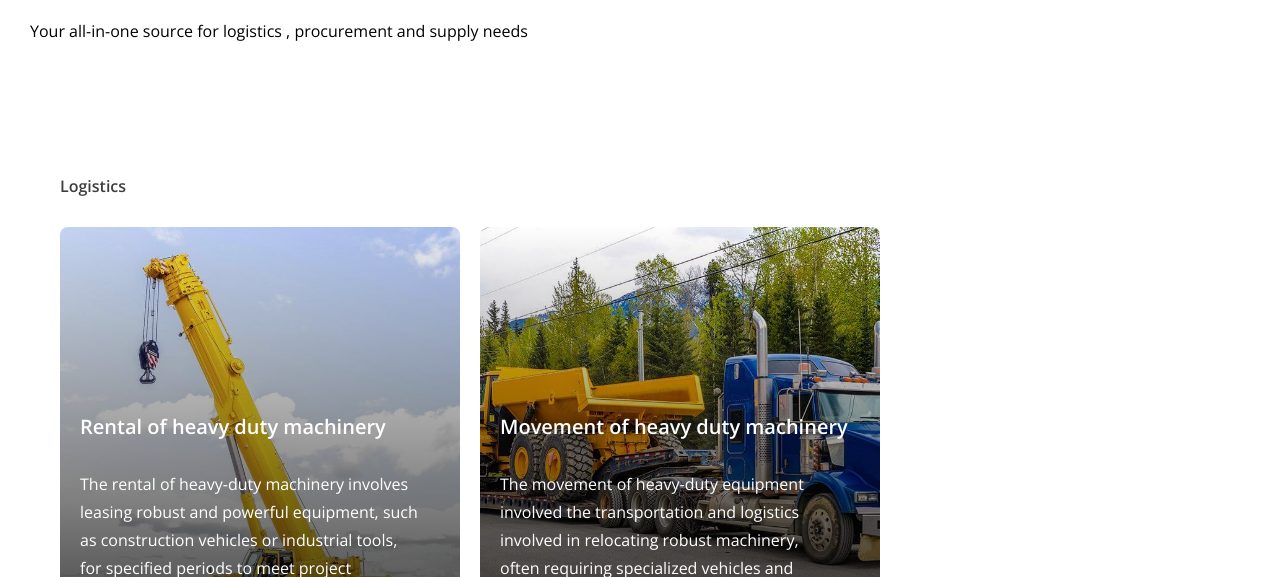
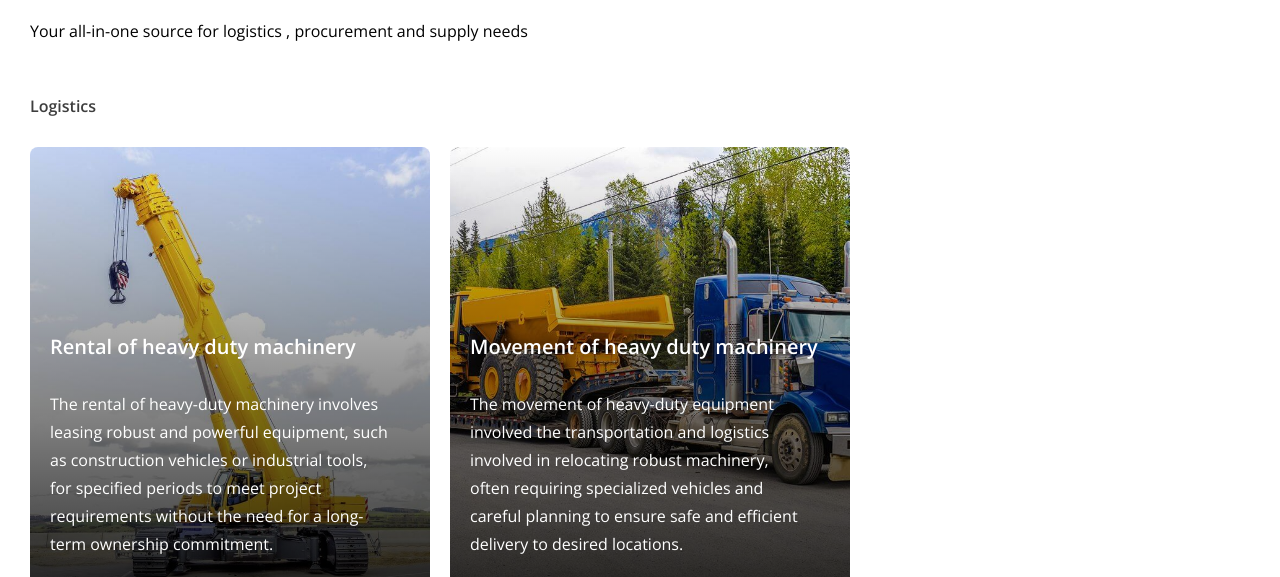
Before and after one commit to outHereSam/oceanblue, a plain HTML site: page services.html in a window 1280 px wide. Shown: the part 223-800 px from the top of the page. Drawn offline with nearby package versions, Linux system fonts and the light colour scheme.

Commit message:
Fixes padding in services container

```diff
--- a/services.html
+++ b/services.html
@@ -68,12 +68,9 @@
         Your all-in-one source for logistics , procurement and supply needs
       </p>
 
-      <div class="services">
+      <div>
         <div class="service">
           <h4 class="heading">Logistics</h4>
-
-          <div class="subcategory">
-            <!-- <h5 class="subheading">Rental of heavy duty machinery</h5> -->
 
           <div class="products">
             <div class="sub-service machinery">
@@ -81,8 +78,8 @@
               <div class="service-description">
                 <h4>Rental of heavy duty machinery</h4>
                 <p>
-                    The rental of heavy-duty machinery involves leasing robust
-                    and powerful equipment, such as construction vehicles or
+                  The rental of heavy-duty machinery involves leasing robust and
+                  powerful equipment, such as construction vehicles or
                   industrial tools, for specified periods to meet project
                   requirements without the need for a long-term ownership
                   commitment.
@@ -104,6 +101,8 @@
               </div>
             </div>
           </div>
+          <div class="subcategory">
+            <!-- <h5 class="subheading">Rental of heavy duty machinery</h5> -->
           </div>
         </div>
       </div>
```
Also changed, not shown: products.html (+1 -1 lines), 1 other file. Lines whose indentation alone changed are shown as unchanged.
